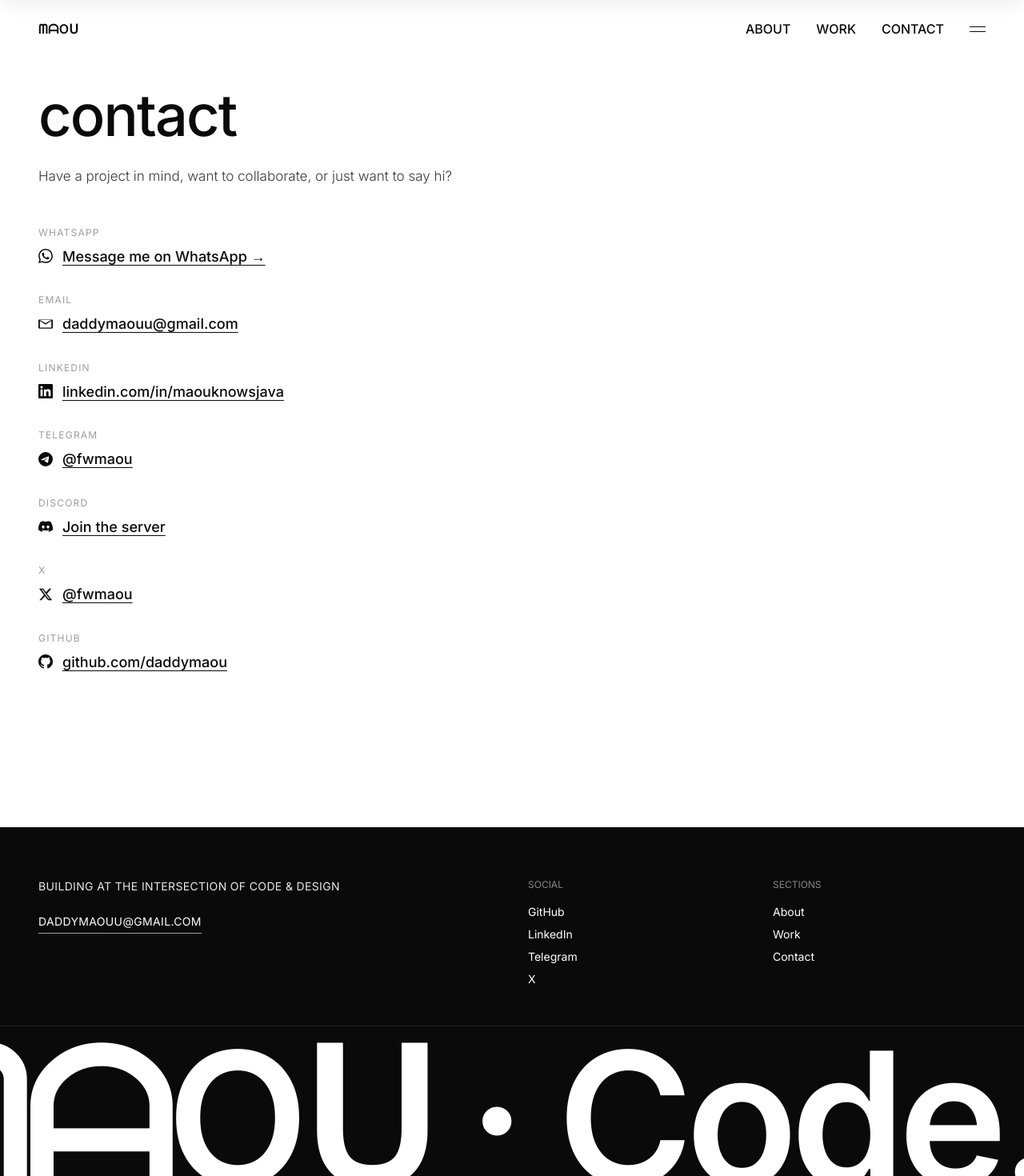
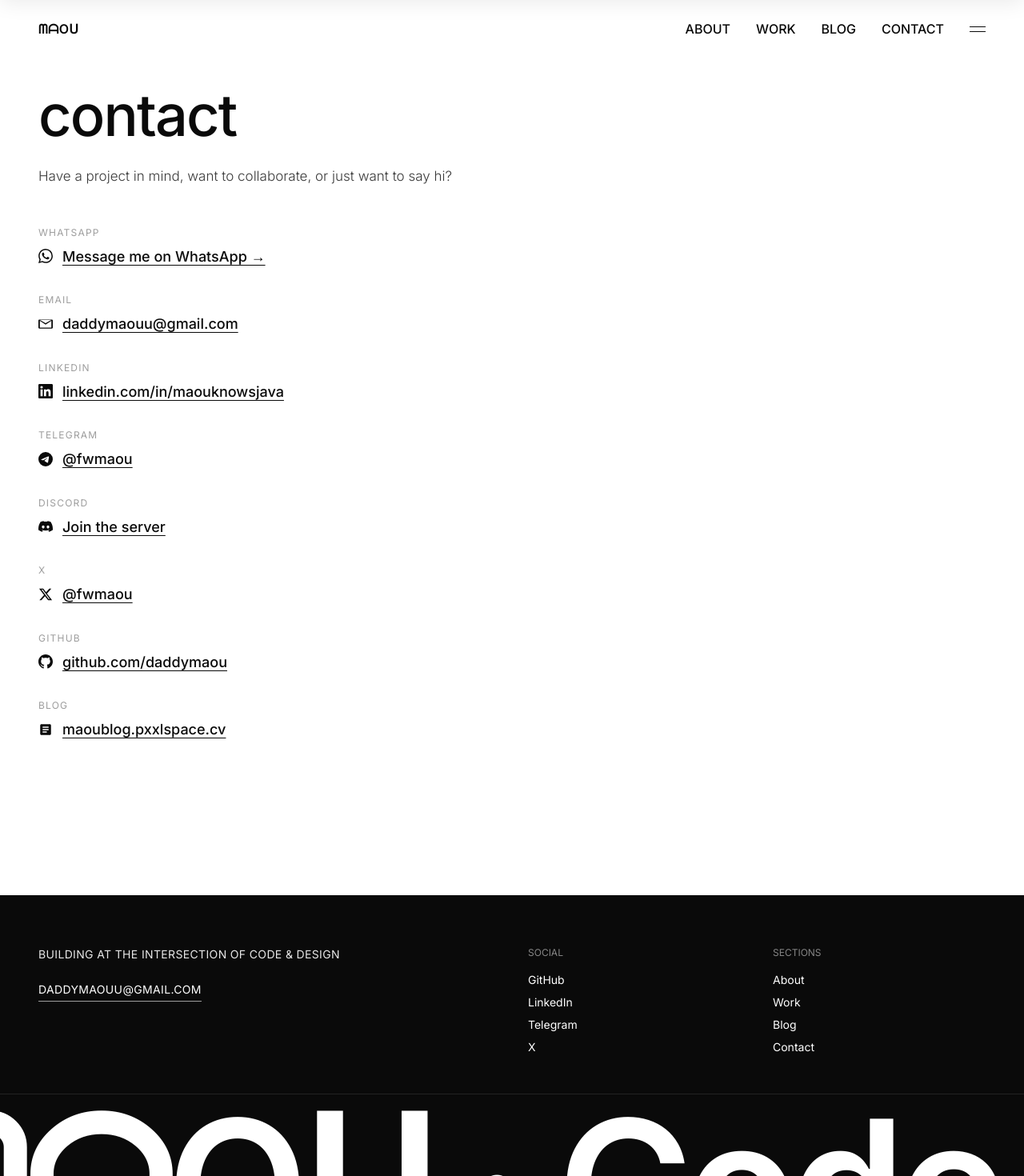
Before and after one commit to daddymaou/maoufolio, a Next.js app: page /contact in a window 1280 px wide. Shown: the top 1470 px of the page at 80% size. Built offline with nearby package versions, Linux system fonts and the light colour scheme.

Commit message:
feat: add blog links to SiteNav and Contact page

```diff
--- a/app/contact/page.tsx
+++ b/app/contact/page.tsx
@@ -57,6 +57,12 @@ function Icon({ name }: { name: string }) {
       return (
         <svg {...common}>
           <path d="M18.244 2.25h3.308l-7.227 8.26 8.502 11.24H16.17l-5.214-6.817L4.99 21.75H1.68l7.73-8.835L1.254 2.25H8.08l4.713 6.231zm-1.161 17.52h1.833L7.084 4.126H5.117z" />
+        </svg>
+      );
+    case "blog":
+      return (
+        <svg {...common}>
+          <path d="M19 3H5c-1.1 0-2 .9-2 2v14c0 1.1.9 2 2 2h14c1.1 0 2-.9 2-2V5c0-1.1-.9-2-2-2zm-5 14H7v-2h7v2zm3-4H7v-2h10v2zm0-4H7V7h10v2z" />
         </svg>
       );
     default:
@@ -162,6 +168,14 @@ export default function ContactPage() {
         >
           github.com/daddymaou
         </ContactRow>
+
+        <ContactRow
+          label="Blog"
+          href="https://maoublog.pxxlspace.cv/"
+          icon="blog"
+        >
+          maoublog.pxxlspace.cv
+        </ContactRow>
       </div>
     </section>
   );
--- a/components/SiteFooter.tsx
+++ b/components/SiteFooter.tsx
@@ -24,7 +24,7 @@ export default function SiteFooter() {
                 href="https://github.com/daddymaou"
                 target="_blank"
                 rel="noopener noreferrer"
-                className="hover:opacity-60"
+                className="hover:opacity-60 transition-opacity duration-150"
               >
                 GitHub
               </a>
@@ -34,7 +34,7 @@ export default function SiteFooter() {
                 href="https://www.linkedin.com/in/maouknowsjava"
                 target="_blank"
                 rel="noopener noreferrer"
-                className="hover:opacity-60"
+                className="hover:opacity-60 transition-opacity duration-150"
               >
                 LinkedIn
               </a>
@@ -44,7 +44,7 @@ export default function SiteFooter() {
                 href="https://t.me/fwmaou"
                 target="_blank"
                 rel="noopener noreferrer"
-                className="hover:opacity-60"
+                className="hover:opacity-60 transition-opacity duration-150"
               >
                 Telegram
               </a>
@@ -54,7 +54,7 @@ export default function SiteFooter() {
                 href="https://x.com/fwmaou"
                 target="_blank"
                 rel="noopener noreferrer"
-                className="hover:opacity-60"
+                className="hover:opacity-60 transition-opacity duration-150"
               >
                 X
               </a>
@@ -66,17 +66,27 @@ export default function SiteFooter() {
           <p className="text-xs uppercase opacity-50 mb-4">Sections</p>
           <ul className="space-y-2 text-sm">
             <li>
-              <Link href="/about" className="hover:opacity-60">
+              <Link href="/about" className="hover:opacity-60 transition-opacity duration-150">
                 About
               </Link>
             </li>
             <li>
-              <Link href="/work" className="hover:opacity-60">
+              <Link href="/work" className="hover:opacity-60 transition-opacity duration-150">
                 Work
               </Link>
             </li>
             <li>
-              <Link href="/contact" className="hover:opacity-60">
+              <a
+                href="https://maoublog.pxxlspace.cv/"
+                target="_blank"
+                rel="noopener noreferrer"
+                className="hover:opacity-60 transition-opacity duration-150"
+              >
+                Blog
+              </a>
+            </li>
+            <li>
+              <Link href="/contact" className="hover:opacity-60 transition-opacity duration-150">
                 Contact
               </Link>
             </li>
@@ -93,7 +103,7 @@ export default function SiteFooter() {
             className="text-[18vw] leading-none font-semibold tracking-tightest pr-12"
             aria-hidden
           >
-          Code. Automate. Iterate. ·
+            Code. Automate. Iterate. ·
           </span>
         </div>
       </div>
--- a/components/SiteNav.tsx
+++ b/components/SiteNav.tsx
@@ -4,10 +4,11 @@ import Link from "next/link";
 import { useState, useEffect } from "react";
 
 const navLinks = [
-  { n: "01", label: "HOME", href: "/" },
-  { n: "02", label: "ABOUT", href: "/about" },
-  { n: "03", label: "WORK", href: "/work" },
-  { n: "04", label: "CONTACT", href: "/contact" },
+  { n: "01", label: "HOME", href: "/", isExternal: false },
+  { n: "02", label: "ABOUT", href: "/about", isExternal: false },
+  { n: "03", label: "WORK", href: "/work", isExternal: false },
+  { n: "04", label: "BLOG", href: "https://maoublog.pxxlspace.cv/", isExternal: true },
+  { n: "05", label: "CONTACT", href: "/contact", isExternal: false },
 ];
 
 export default function SiteNav() {
@@ -35,6 +36,14 @@ export default function SiteNav() {
             <Link href="/work" className="hover:opacity-60 transition">
               WORK
             </Link>
+            <a
+              href="https://maoublog.pxxlspace.cv/"
+              target="_blank"
+              rel="noopener noreferrer"
+              className="hover:opacity-60 transition"
+            >
+              BLOG
+            </a>
             <Link href="/contact" className="hover:opacity-60 transition">
               CONTACT
             </Link>
@@ -79,10 +88,21 @@ export default function SiteNav() {
           </div>
 
           <nav className="flex flex-col gap-1">
-            {navLinks.map(({ n, label, href }, i) => (
-              <Link
+            {navLinks.map(({ n, label, href, isExternal }, i) => {
+              const linkProps = isExternal
+                ? {
+                    href,
+                    target: "_blank",
+                    rel: "noopener noreferrer",
+                  }
+                : { href };
+
+              const Component = isExternal ? "a" : Link;
+
+              return (
+                <Component
                   key={n}
-                href={href}
+                  {...linkProps}
                   onClick={() => setOpen(false)}
                   className="flex items-baseline gap-4 group py-1"
                   style={{
@@ -98,8 +118,9 @@ export default function SiteNav() {
                   <span className="text-[clamp(2.5rem,9vw,5rem)] font-medium leading-[1.1] tracking-tight group-hover:opacity-60 transition">
                     {label}
                   </span>
-              </Link>
-            ))}
+                </Component>
+              );
+            })}
           </nav>
 
           <div className="flex flex-col gap-5 text-[13px] pb-2">
```
Lines whose indentation alone changed are shown as unchanged.
